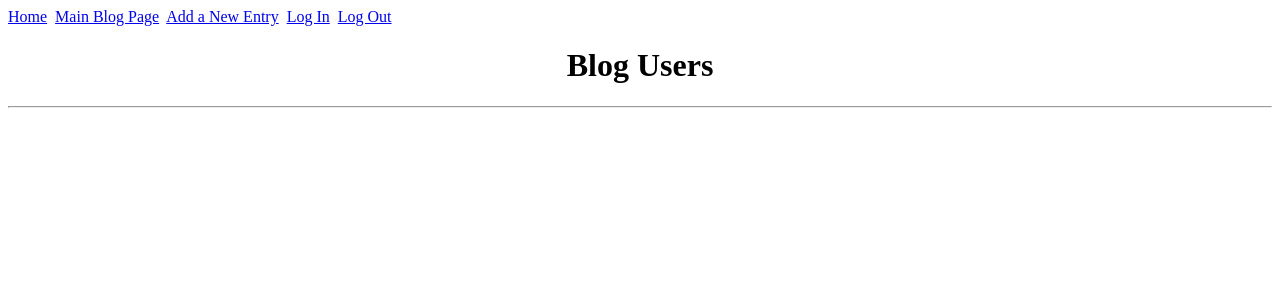
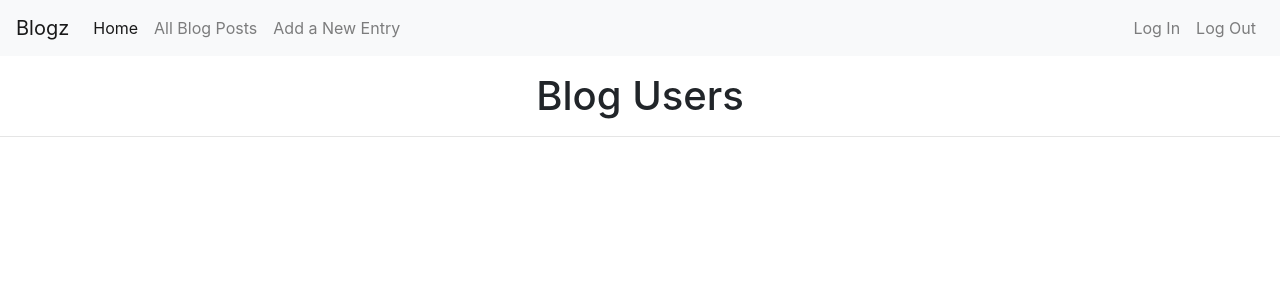
Before and after one commit to cmfournier/blogz, a Flask app: page / in a window 1280 px wide. Shown: the top 300 px of the page. Run offline with Flask 2, Linux system fonts and the light colour scheme; some libraries are stand-ins or nearby versions.

Commit message:
Added navbar and links to top of page with bootstrap

```diff
--- a/main.py
+++ b/main.py
@@ -64,15 +64,15 @@ def signup():
 
 #verify required fields aren't empty
         if len(username) == 0:
-            flash("That's not a valid username","error")
+            flash("Username cannot be blank","error")
             return render_template('signup.html', title="Sign Up")
 
         if len(password) == 0:
-            flash("That's not a valid password","error")
+            flash("Password cannot be blank","error")
             return render_template('signup.html', title="Sign Up")
 
         if len(verify) == 0:
-            flash("Passwords don't match","error")
+            flash("Please verify your password in the Verify field","error")
             return render_template('signup.html', title="Sign Up")
 
 #verify username is valid length
--- a/templates/base.html
+++ b/templates/base.html
@@ -1,15 +1,48 @@
 <!DOCTYPE html>
 <html>
-    <a href="/">Home</a>&nbsp;
-    <a href="/blog">Main Blog Page</a>&nbsp;
-    <a href="/newpost">Add a New Entry</a>&nbsp;
-    <a href="/login">Log In</a>&nbsp;
-    <a href="/logout">Log Out</a>
+
     <head>
+        <meta charset="utf-8">
+        <meta name="viewport" content="width=device-width, initial-scale=1, shrink-to-fit=no">
+        <link rel="stylesheet" href="https://stackpath.bootstrapcdn.com/bootstrap/4.3.1/css/bootstrap.min.css" integrity="sha384-ggOyR0iXCbMQv3Xipma34MD+dH/1fQ784/j6cY/iJTQUOhcWr7x9JvoRxT2MZw1T" crossorigin="anonymous">
         <title>{{title}}</title>
+
         <link rel="stylesheet" type="text/css" href="{{ url_for('static',filename='styles/styles.css') }}">
     </head>
 <body>
+        <nav class="navbar navbar-expand-lg navbar-light bg-light">
+                <a class="navbar-brand" href="/">Blogz</a>
+                <button class="navbar-toggler" type="button" data-toggle="collapse" data-target="#navbarColor03" aria-controls="navbarColor03" aria-expanded="false" aria-label="Toggle navigation">
+                  <span class="navbar-toggler-icon"></span>
+                </button>
+
+                <div class="collapse navbar-collapse" id="navbarColor01">
+                  <ul class="navbar-nav mr-auto">
+                    <li class="nav-item active">
+                      <a class="nav-link" href="/">Home <span class="sr-only">(current)</span></a>
+                    </li>
+                    <li class="nav-item">
+                      <a class="nav-link" href="/blog">All Blog Posts</a>
+                    </li>
+                    <li class="nav-item">
+                      <a class="nav-link" href="/newpost">Add a New Entry</a>
+                    </li>
+                </ul>
+                <ul class="nav navbar-nav navbar-right">
+                    <li class="nav-item">
+                      <a class="nav-link" href="/login">Log In</a>
+                    </li>
+                    <li class="nav-item">
+                        <a class="nav-link" href="/logout">Log Out</a>
+                    </li>
+                </ul>
+
+                </div>
+              </nav>
+
+
+
+
 
     {% with messages = get_flashed_messages(with_categories=True) %}
         <ul>
@@ -22,5 +55,8 @@
     {% block content %}
     {% endblock %}
 
+    <script src="https://code.jquery.com/jquery-3.3.1.slim.min.js" integrity="sha384-q8i/X+965DzO0rT7abK41JStQIAqVgRVzpbzo5smXKp4YfRvH+8abtTE1Pi6jizo" crossorigin="anonymous"></script>
+    <script src="https://cdnjs.cloudflare.com/ajax/libs/popper.js/1.14.7/umd/popper.min.js" integrity="sha384-UO2eT0CpHqdSJQ6hJty5KVphtPhzWj9WO1clHTMGa3JDZwrnQq4sF86dIHNDz0W1" crossorigin="anonymous"></script>
+    <script src="https://stackpath.bootstrapcdn.com/bootstrap/4.3.1/js/bootstrap.min.js" integrity="sha384-JjSmVgyd0p3pXB1rRibZUAYoIIy6OrQ6VrjIEaFf/nJGzIxFDsf4x0xIM+B07jRM" crossorigin="anonymous"></script>
 </body>
 </html>
```
